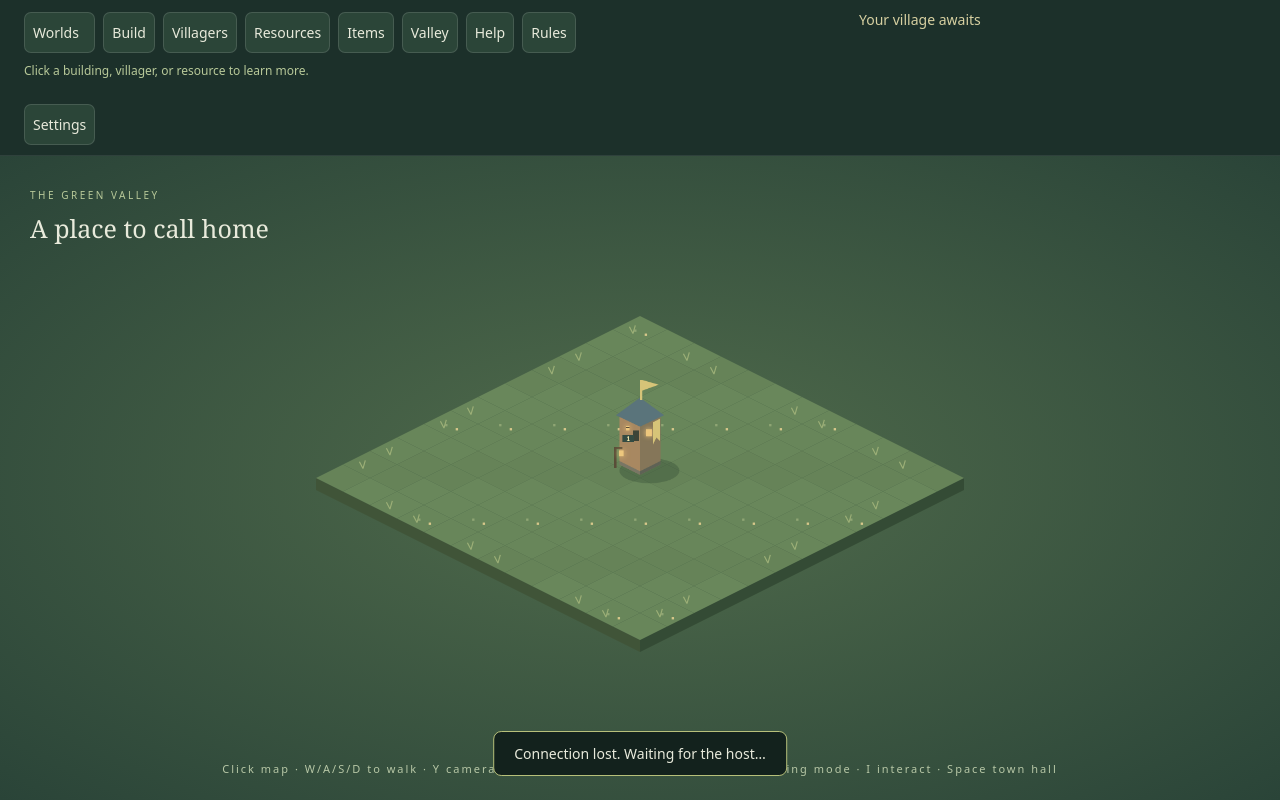
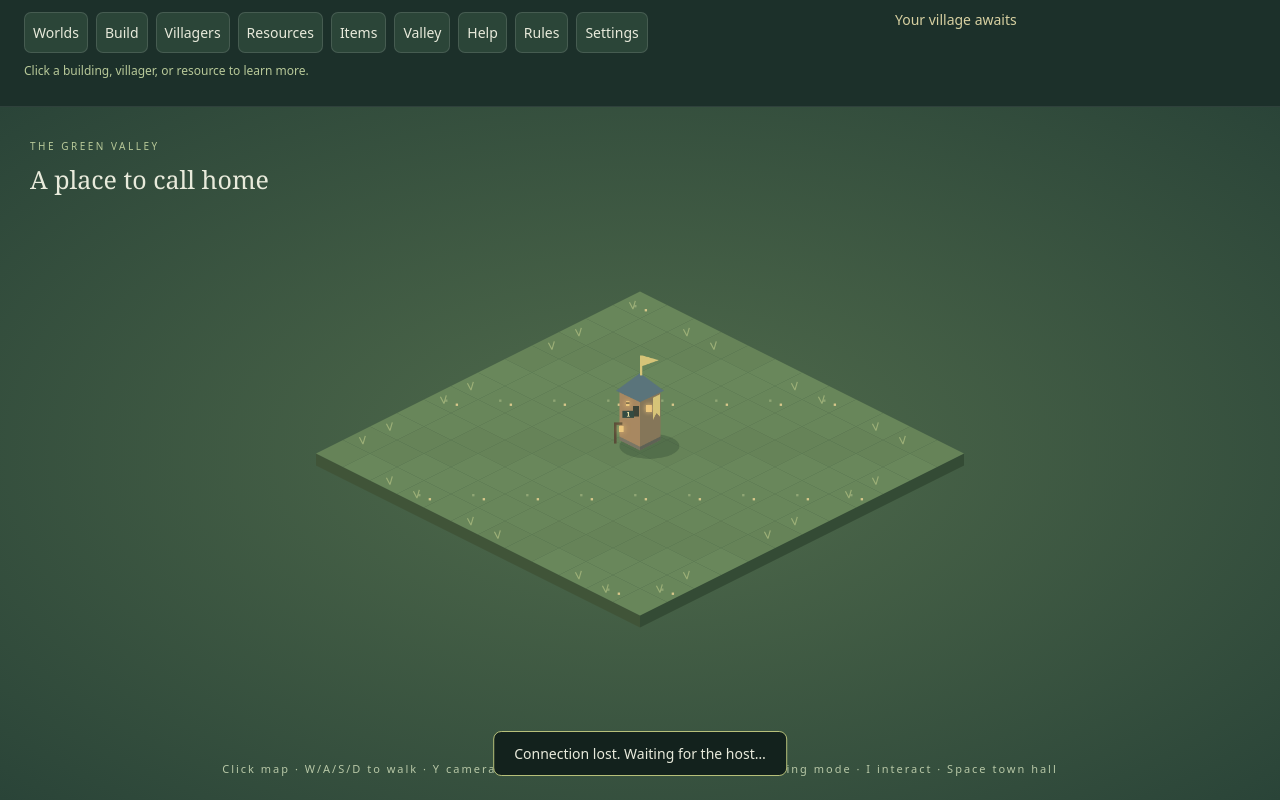
Before and after one commit to Loevano/grass-valley, a plain HTML site: page web/index.html in a window 1280 px wide. Drawn offline with Linux system fonts and the light colour scheme; no server answers.

Commit message:
fix: keep settings within the compact menu layout

```diff
--- a/web/style.css
+++ b/web/style.css
@@ -8,15 +8,15 @@ main{position:relative}
 #game .scene{height:100%;min-height:0}
 #world{position:absolute;inset:0;min-height:0}
 .scene-label,.scene-footer{z-index:1}
-#toolbar{position:sticky;top:0;z-index:6;flex:none;display:grid;grid-template-columns:repeat(8,max-content) minmax(0,1fr);align-items:center;gap:8px;padding:10px 24px;background:#1c302a;border-bottom:1px solid #ffffff15}
+#toolbar{position:sticky;top:0;z-index:6;flex:none;display:grid;grid-template-columns:repeat(9,max-content) minmax(0,1fr);align-items:center;gap:8px;padding:10px 24px;background:#1c302a;border-bottom:1px solid #ffffff15}
 /* Resource values and status messages cannot reflow the map viewport. */
-#toolbar #resources{grid-column:9;grid-row:1;min-width:0;min-height:44px;margin:0}
+#toolbar #resources{grid-column:10;grid-row:1;min-width:0;min-height:44px;margin:0}
 #toolbar button{width:auto;margin:0;padding:10px 8px;white-space:nowrap}
 #mode-hint{grid-column:1/-1;grid-row:2;height:34px;line-height:17px;margin:0;color:#b8c999;font-size:12px;overflow:hidden}
 #resource-totals{display:grid;grid-template-columns:repeat(4,minmax(0,1fr));gap:8px}
 #resource-totals .resource{min-width:0;gap:4px}
 #resource-totals .resource strong{white-space:nowrap}
-@media(max-width:1200px){#toolbar{grid-template-columns:repeat(8,minmax(0,1fr))}#toolbar #resources{grid-column:1/-1;grid-row:2}#mode-hint{grid-row:3}}
+@media(max-width:1200px){#toolbar{grid-template-columns:repeat(9,minmax(0,1fr))}#toolbar #resources{grid-column:1/-1;grid-row:2}#mode-hint{grid-row:3}}
 #resources-list .selection-fact{justify-content:space-between;gap:10px;padding:8px 0}#resources-list .selection-fact strong{order:2;font-size:14px;text-align:right}#resources-list .selection-fact small{font-size:12px}
 .resource-group{margin-top:20px}.resource-group h3{font-size:17px;color:#d7d0a1;margin:0 0 8px}
 #side-panel{position:fixed;top:var(--toolbar-height,64px);right:0;bottom:0;z-index:5;width:300px;padding:18px 20px;max-height:max(0px,calc(100dvh - var(--toolbar-height,64px)));overflow:auto;overscroll-behavior:contain;box-shadow:-8px 0 30px #12241f66}
@@ -26,7 +26,7 @@ main{position:relative}
 .villager-skills{display:flex;flex-wrap:wrap;gap:6px}.villager-skill{display:flex;align-items:center;gap:3px;padding:3px;border:1px solid #c9ba7e33;border-radius:4px;cursor:help}.villager-skill-art{position:relative;width:28px;height:28px}.villager-skill .illustration{width:28px;height:28px;padding:0;margin:0;border:0;border-radius:0;background:none}.villager-skill-art>.illustration:first-child{filter:grayscale(1);opacity:.25}.villager-skill .villager-skill-fill{position:absolute;inset:0}.villager-skill strong{font-size:11px;color:#e3d19b;font-variant-numeric:tabular-nums}.villager-skill:focus-visible{outline:2px solid #fff0b1;outline-offset:2px}
 .villager-profile{display:grid;grid-template-columns:auto minmax(0,1fr);gap:8px 12px;margin:14px 0;font-size:12px}.villager-profile dt{color:#a8be9e}.villager-profile dd{margin:0;overflow-wrap:anywhere;color:#e3d19b}
 canvas{cursor:pointer}button:focus-visible,canvas:focus-visible,select:focus-visible{outline:2px solid #fff0b1;outline-offset:3px}
-@media(max-width:760px){main,main.panel-open{display:block}.scene,canvas{min-height:500px}#toolbar{padding:10px 16px;grid-template-columns:repeat(4,minmax(0,1fr))}#toolbar #resources{width:100%;margin:0;grid-row:3}#resource-totals{justify-content:flex-start}#mode-hint{width:100%;margin:0;height:51px;grid-row:4}#side-panel{position:fixed;top:auto;bottom:0;left:0;right:0;width:auto;max-height:min(48dvh,max(0px,calc(100dvh - var(--toolbar-height,64px))));border-top:1px solid #b8c99966;border-radius:14px 14px 0 0;box-shadow:0 -8px 30px #12241f66}.scene-footer{bottom:14px}}
+@media(max-width:760px){main,main.panel-open{display:block}.scene,canvas{min-height:500px}#toolbar{padding:10px 16px;grid-template-columns:repeat(5,minmax(0,1fr))}#toolbar button{padding:10px 4px;font-size:12px}#toolbar #resources{width:100%;margin:0;grid-row:3}#resource-totals{justify-content:flex-start}#mode-hint{width:100%;margin:0;height:51px;grid-row:4}#side-panel{position:fixed;top:auto;bottom:0;left:0;right:0;width:auto;max-height:min(48dvh,max(0px,calc(100dvh - var(--toolbar-height,64px))));border-top:1px solid #b8c99966;border-radius:14px 14px 0 0;box-shadow:0 -8px 30px #12241f66}.scene-footer{bottom:14px}}
 @media(max-width:380px){#toolbar{grid-template-columns:repeat(3,minmax(0,1fr))}#toolbar #resources{grid-row:4;min-height:92px}#resource-totals{grid-template-columns:repeat(2,minmax(0,1fr))}#mode-hint{grid-row:5;height:51px}}
 
 /* Illustrated village details and readable contextual information. */
```
